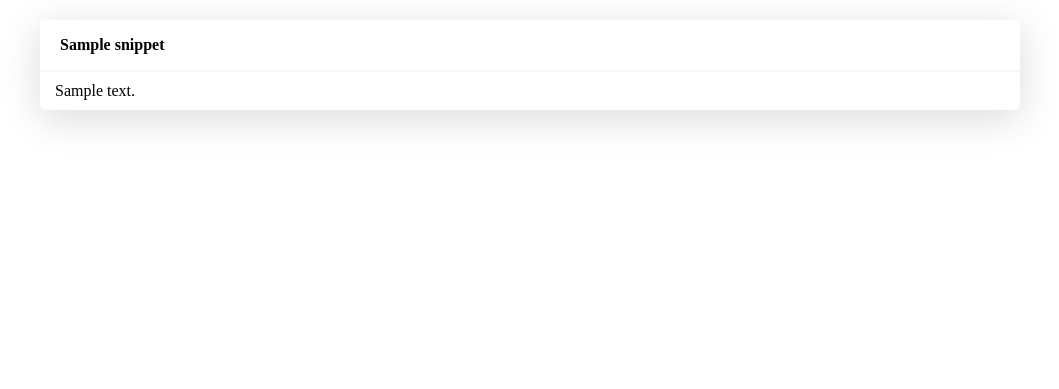
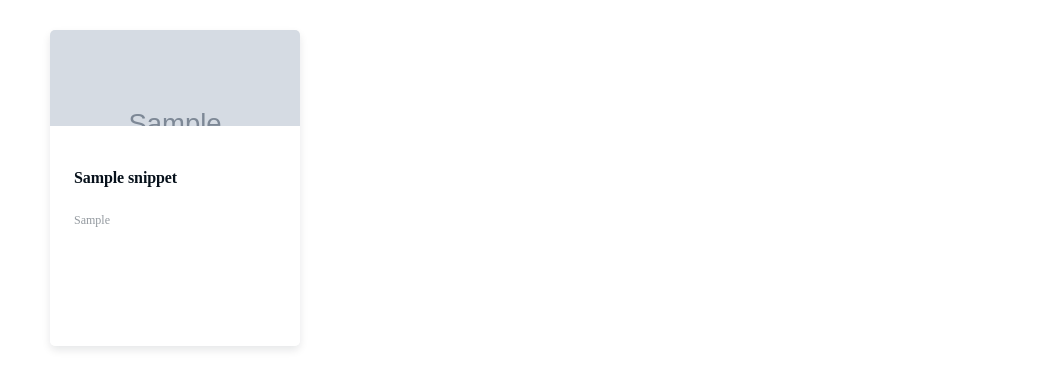
Before and after one commit to istommao/CodeSnippetArchive, a Django app: page / in a window 1280 px wide. Shown: the top 389 px of the page, without its empty margins (110-1169 px from the left). Run offline with Django 3.2, Linux system fonts and the light colour scheme; tables that the repository leaves empty hold one stand-in row (values such as "Sample post"); grey boxes marked "Sample" are stand-in pictures; some libraries are stand-ins or nearby versions.

Commit message:
Add image field and modify index page

```diff
--- a/server/server/urls.py
+++ b/server/server/urls.py
@@ -23,12 +23,13 @@ from django.conf.urls.static import static
 from django.shortcuts import render
 
 
-from snippet.views import SnippetListView
+from snippet.views import SnippetListView, SnippetDetailView
 
 
 urlpatterns = [
     path('admin', admin.site.urls),
-    path('', SnippetListView.as_view())
+    path('', SnippetListView.as_view()),
+    path('snippet/<int:pk>/', SnippetDetailView.as_view()),
 ]
 
 if settings.DEBUG:
--- /dev/null
+++ b/server/snippet/consts.py
@@ -0,0 +1,3 @@
+"""collector consts."""
+
+DEFAULT_IMAGE = 'snippet/default.jpg'
--- a/server/snippet/models.py
+++ b/server/snippet/models.py
@@ -1,5 +1,9 @@
 """snippet models"""
 from django.db import models
+
+from snippet import consts
+from snippet.modelutils import PathAndRename
+
 
 from simditor.fields import RichTextField
 
@@ -8,7 +12,13 @@ class Snippet(models.Model):
     """Snippet."""
 
     title = models.CharField('标题', max_length=32)
+    intro = models.CharField('简介', max_length=256, default='')
     content = RichTextField()
+
+    image = models.ImageField(
+        '图片', upload_to=PathAndRename('snippet/'),
+        default=consts.DEFAULT_IMAGE
+    )
 
     create_time = models.DateTimeField('创建时间', auto_now_add=True)
     update_time = models.DateTimeField('更新时间', auto_now=True)
--- a/server/snippet/views.py
+++ b/server/snippet/views.py
@@ -9,4 +9,12 @@ class SnippetListView(View):
     def get(self, request, *args, **kwargs):
 
         snippets = Snippet.objects.order_by('-create_time')
-        return render(request, 'snippet.html', {'snippets': snippets})
+        return render(request, 'index.html', {'snippets': snippets})
+
+
+class SnippetDetailView(View):
+
+    def get(self, request, pk):
+
+        snippet = Snippet.objects.filter(id=pk).first()
+        return render(request, 'snippet.html', {'snippet': snippet})
--- /dev/null
+++ b/server/templates/index.html
@@ -0,0 +1,133 @@
+<!DOCTYPE html>
+<html lang="zh-Hans">
+<head>
+    <meta charset="UTF-8">
+    <title>CodeSnippet</title>
+    <link rel="stylesheet" href="https://codingcat.top/static/css/prism.css">
+    <style>
+    .mainContent {
+        width: 980px;
+        margin: 20px auto;
+    }
+
+/*carCover*/
+.cardCover {
+    position: relative;
+    margin: 10px;
+    width: 250px;
+    height: 316px;
+    box-shadow: 0 4px 8px 0 rgba(7, 17, 27, 0.1);
+    transition: .3s all linear;
+    border-radius: 6px;
+    background: #fff;
+    float: left;
+}
+
+.cardCover a {
+    text-decoration: none;
+    display: block;
+}
+
+.cardBox {
+    position: relative;
+    width: 100%;
+    height: 100%;
+}
+
+.cardBox .box {
+    width: 250px;
+    overflow: hidden;
+}
+
+.boxImg {
+    width: 250px;
+    height: 96px;
+    overflow: hidden;
+}
+
+.boxImg img {
+    width: 250px;
+    border-top-right-radius: 5px;
+    border-top-left-radius: 5px;
+}
+
+.boxContent {
+    position: relative;
+    width: 250px;
+    height: 220px;
+    background: #fff;
+    padding: 22px 24px 24px;
+    box-sizing: border-box;
+    border-bottom-right-radius: 5px;
+    border-bottom-left-radius: 5px;
+}
+
+.boxTitle {
+    font-size: 16px;
+    line-height: 28px;
+    color: #07111b;
+    font-weight: bold;
+    letter-spacing: -0.1px;
+    max-height: 56px;
+    word-break: break-all;
+    word-wrap: break-word;
+    overflow: hidden;
+    text-overflow: -o-ellipsis-lastline;
+    display: -webkit-box;
+    -webkit-line-clamp: 2;
+    -webkit-box-orient: vertical;
+}
+
+.boxDesc {
+    margin-top: 8px;
+    font-size: 12px;
+    line-height: 24px;
+    color: #93999f;
+    font-weight: 200;
+    max-height: 48px;
+    word-break: break-all;
+    word-wrap: break-word;
+    overflow: hidden;
+    text-overflow: -o-ellipsis-lastline;
+    display: -webkit-box;
+    -webkit-line-clamp: 2;
+    -webkit-box-orient: vertical;
+}
+
+.boxBottom {
+    position: absolute;
+    bottom: 22px;
+    width: 228px;
+    box-sizing: border-box;
+}
+    </style>
+</head>
+<body>
+    <div class="mainContent">
+        {% for snippet in snippets %}
+        <div class="cardCover">
+            <div class="cardBox">
+                <div class="box">
+                    <a href="#"><div class="boxImg"><img src="{{ snippet.image.url }}" alt=""></div></a>
+
+                    <a href="snippet/{{ snippet.id }}" target="_blank" rel="nofollow">
+                        <div class="boxContent">
+                            <p class="boxTitle" title="{{ snippet.title }}">{{ snippet.title }}</p>
+                            <p class="boxDesc" title="{{ snippet.intro|truncatechars:128 }}">{{ snippet.intro|truncatechars:128 }}</p>
+                            <div class="boxBottom">
+                                <div class="bottom-box clearfix">
+                                    <div class="evaluation-box l">
+                                        <div class="author-info"><span></span></div>
+                                    </div>
+                                </div>
+                            </div>
+                        </div>
+                    </a>
+                </div>
+            </div>
+        </div>
+        {% endfor %}
+    </div>
+    <script src="https://codingcat.top/static/js/prism.js"></script>
+</body>
+</html>
--- a/server/templates/snippet.html
+++ b/server/templates/snippet.html
@@ -37,14 +37,12 @@
 </head>
 <body>
     <div class="mainContent">
-        {% for snippet in snippets %}
         <div class="cardItem">
             <div class="cardTitle">{{ snippet.title }}</div>
             <div class="cardContent">
                 {{ snippet.content|safe }}
             </div>
         </div>
-        {% endfor %}
     </div>
     <script src="https://codingcat.top/static/js/prism.js"></script>
 </body>
```
Also changed, not shown: server/snippet/modelutils.py (added, +42 -0 lines), server/snippet/migrations/0002_snippet_intro.py (added), server/snippet/migrations/0003_snippet_image.py (added), server/snippet/migrations/0004_auto_20180824_0737.py (added), 1 other file.
